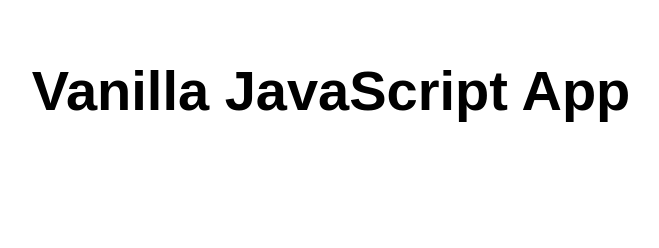
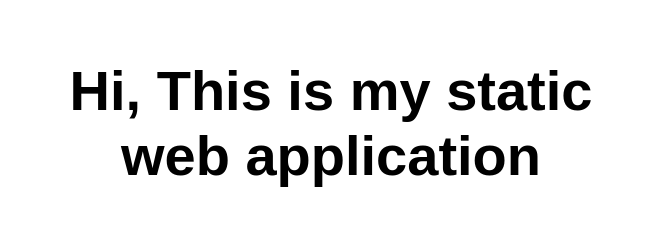
Before and after one commit to MithunDN1/static-web-app, a website: page src/index.html in a window 1280 px wide. Shown: the whole page, without its empty margins (309-968 px from the left). Drawn offline with Linux system fonts and the light colour scheme.

Commit message:
Update index.html

```diff
--- a/src/index.html
+++ b/src/index.html
@@ -10,7 +10,7 @@
 
 <body>
   <main>
-    <h1>Vanilla JavaScript App</h1>
+    <h1>Hi, This is my static web application</h1>
   </main>
 </body>
 
```
